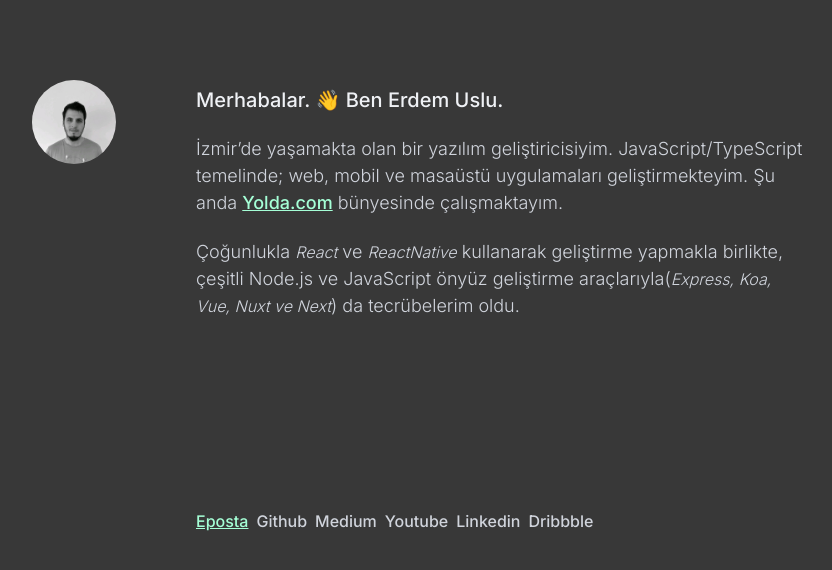
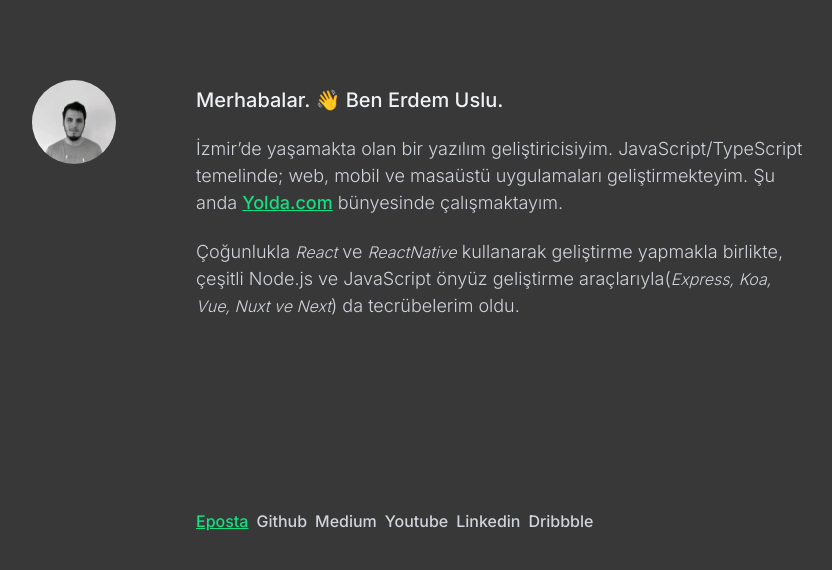
Before and after one commit to erdemuslu/erdemuslucom, a Next.js app: page / in a window 1280 px wide. Shown: the top 570 px of the page, without its empty margins (222-1054 px from the left). Built offline with nearby package versions, Linux system fonts and the light colour scheme.

Commit message:
feat: update url style

```diff
--- a/styles/GlobalStyle.js
+++ b/styles/GlobalStyle.js
@@ -39,7 +39,7 @@ export default css.global`
   }
 
   a.is-active {
-    color: var(--success);
+    color: var(--success-100);
     text-decoration: underline;
   }
 
@@ -49,6 +49,6 @@ export default css.global`
   }
 
   a.is-active:hover {
-    color: var(--success-100);
+    color: var(--success);
   }
 `;
```
